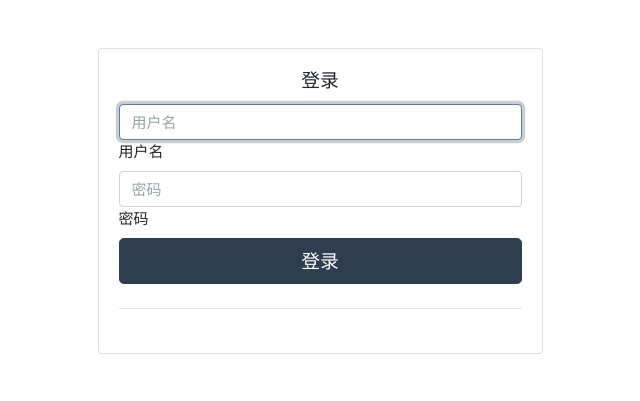
After one commit to liuzhenrain/django-bootstrap-website, a Django app: page /login/ in a window 1280 px wide. The commit adds this page. Shown: the top 401 px of the page, without its empty margins (320-960 px from the left). Run offline with Django 3.2, Linux system fonts and the light colour scheme; some libraries are stand-ins or nearby versions.

Commit message:
加入用户登录功能

```diff
--- /dev/null
+++ b/sharpknife/mysite/templates/mysite/login.html
@@ -0,0 +1,62 @@
+<!doctype html>
+<html lang="zh-hans">
+{% load static %}
+<head>
+    <title>登录</title>
+    <!-- Required meta tags -->
+    <meta charset="utf-8">
+    <meta name="viewport" content="width=device-width, initial-scale=1, shrink-to-fit=no">
+
+    <!-- Bootstrap CSS -->
+    <link rel="stylesheet" href="{% static 'css/bootstrap-flatly.css' %}">
+</head>
+
+<body>
+    <div class="container">
+        <div class="row">
+            <div class="col-sm-9 col-md-7 col-lg-5 mx-auto">
+                <div class="card card-signin my-5">
+                    <div class="card-body">
+                        <h5 class="card-title text-center">登录</h5>
+                        <form class="form-signin" action="{% url 'mysite:login' %}" method="POST" accept-charset="utf-8" enctype="application/x-www-form-urlencoded">
+                            {% csrf_token %}
+                            <div class="form-label-group">
+                                <input type="text" id="username" name="username" placeholder="用户名" required="" autofocus=""
+                                    class="form-control" />
+                                <label for="username">用户名</label></div>
+                            <div class="form-label-group">
+                                <input type="password" id="password" name="password" placeholder="密码"
+                                    required="" class="form-control" />
+                                    <label for="password">密码</label>
+                            </div>
+
+                            {% if request.GET.next %}
+                                <input name="next" value="{{ request.GET.next }}" type="hidden" >
+                            {% endif %}
+
+                            <button type="submit" class="btn btn-lg btn-primary btn-block">登录</button>
+                            <hr class="my-4" />
+                        </form>
+                        {% if error %}
+                            <div class="alert alert-danger alert-dismissible fade show" role="alert">
+                                <button type="button" class="close" data-dismiss="alert" aria-label="Close">
+                                    <span aria-hidden="true">&times;</span>
+                                    <span class="sr-only">Close</span>
+                                </button>
+                                <strong>错误!</strong> {{ error }}
+                            </div>
+                        {% endif %}
+
+                    </div>
+                </div>
+            </div>
+        </div>
+    </div>
+    <!-- Optional JavaScript -->
+    <!-- jQuery first, then Popper.js, then Bootstrap JS -->
+    <script src="{% static 'js/jquery-3.3.1.min.js' %}"></script>
+    <script src="{% static 'js/bootstrap.bundle.min.js' %}"></script>
+    <script src="{% static 'js/bootstrap.min.js' %}"></script>
+</body>
+
+</html>
--- a/sharpknife/mysite/urls.py
+++ b/sharpknife/mysite/urls.py
@@ -8,5 +8,7 @@ urlpatterns = [
     path('index/',mysite.IndexView.index,name='index'),
     path('ios/',mysite.ios,name='ios'),
     path('update/',mysite.update,name='update'),
-    path('account_json/',mysite.IndexView.used_account_json,name='account_json')
+    path('account_json/',mysite.IndexView.used_account_json,name='account_json'),
+    path('login/',mysite.IndexView.login,name='login'),
+    path('logout/',mysite.IndexView.logout,name='logout'),
 ]
--- a/sharpknife/mysite/views.py
+++ b/sharpknife/mysite/views.py
@@ -1,7 +1,11 @@
-from django.shortcuts import render,
+from django.shortcuts import render, redirect
 from django.http import HttpResponse, JsonResponse
 from django.core.paginator import Paginator, PageNotAnInteger, EmptyPage
 from django.utils import timezone
+from django.conf import settings
+from django.contrib.auth.decorators import login_required
+from django.contrib.auth.models import User
+from django.contrib import auth
 
 # Create your views here.
 from .models import AppleAccountModel, AccountEventModel
@@ -13,7 +17,8 @@ def index(request):
     ).order_by('-upload_date')
     unused_list = AppleAccountModel.objects.filter(used=False)
 
-    thead_list = ['帐号', '游戏名称', 'VPN', '帐号类型', '设备', '上传日期', '处理方式', '是否小游戏', '状态', '使用者']
+    thead_list = ['帐号', '游戏名称', 'VPN', '帐号类型',
+                  '设备', '上传日期', '处理方式', '是否小游戏', '状态', '使用者']
     paginator = Paginator(account_list, 10)
 
     page = request.GET.get('page')
@@ -29,10 +34,12 @@ def index(request):
     }
     return render(request, "mysite/index.html", context=context)
 
-
+@login_required
 def ios(request):
-    if not request.user.is_authenticated():
-        return
+    # print(request.user.is_authenticated)
+    # if not request.user.is_authenticated:
+    #     return redirect('%s?next=%s' % (settings.LOGIN_URL, request.path))
+    # else:
     return render(request, "mysite/ios.html")
 
 
@@ -51,7 +58,8 @@ class IndexView(BaseView):
         ).order_by('-upload_date')
         unused_list = AppleAccountModel.objects.filter(used=False)
 
-        thead_list = ['帐号', '游戏名称', 'VPN', '帐号类型', '设备', '上传日期', '处理方式', '是否小游戏', '状态', '使用者']
+        thead_list = ['帐号', '游戏名称', 'VPN', '帐号类型',
+                      '设备', '上传日期', '处理方式', '是否小游戏', '状态', '使用者']
         paginator = Paginator(account_list, 10)
 
         page = request.GET.get('page')
@@ -69,7 +77,8 @@ class IndexView(BaseView):
         return render(request, "mysite/index.html", context=context)
 
     def used_account_json(request):
-        account_list = AppleAccountModel.objects.filter(used=True).order_by('-request_date')
+        account_list = AppleAccountModel.objects.filter(
+            used=True).order_by('-request_date')
         json_data = {
             'total': len(account_list),
             'rows': []
@@ -89,3 +98,38 @@ class IndexView(BaseView):
                 'user': item.user.username,
             })
         return JsonResponse(json_data, safe=False)
+
+    def login(request):
+        if request.method == 'GET':
+            context = {
+                'from_page':request.get_full_path,
+            }
+            return render(request,'mysite/login.html',context=context)
+        else:
+            try:
+                username = request.POST.get('username')
+                password = request.POST.get('password')
+                user = auth.authenticate(request=request,username=username,password=password)
+                if user is not None:
+                    auth.login(request,user)
+                    if request.POST.get('next'):
+                        nextpath = request.POST.get('next')
+                        return redirect(nextpath)
+                    else:
+                        if user.is_staff:
+                            return redirect('/admin')
+                        return render(request,'mysite/index.html')
+                else:
+                    context = {
+                        'error':'登录失败，请重试'
+                    }
+                    return render(request,'mysite/login.html',context=context)
+            except KeyError as identifier:
+                context = {
+                    'error':'登录失败，请重试'
+                }
+                return render(request,'mysite/login.html',context=context)
+
+    def logout(request):
+        auth.logout(request);
+        return redirect("/")
--- a/sharpknife/sharpknife/settings.py
+++ b/sharpknife/sharpknife/settings.py
@@ -123,3 +123,5 @@ STATIC_URL = '/static/'
 STATICFILES_DIRS = (
     os.path.join(BASE_DIR, "common_static"),
 )
+
+LOGIN_URL='/login'
--- a/sharpknife/sharpknife/urls.py
+++ b/sharpknife/sharpknife/urls.py
@@ -19,5 +19,5 @@ from mysite import views
 
 urlpatterns = [
     path("",include('mysite.urls')),
-    path('admin/', admin.site.urls,name='login'),
+    path('admin/', admin.site.urls,name='admin'),
 ]
--- a/sharpknife/templates/base.html
+++ b/sharpknife/templates/base.html
@@ -45,7 +45,11 @@
                     <a class="nav-link" href="{% url 'mysite:update' %}">更新/整包</a>
                 </li>
             </ul>
-            <a class="btn btn-outline-success my-2 my-sm-0" href="/admin">Login</a>
+                {% if request.user.is_authenticated %}
+                <a class="btn btn-outline-success my-2 my-sm-0" href="{% url 'mysite:logout' %}">注销</a>
+                {% else %}
+                <a class="btn btn-outline-success my-2 my-sm-0" href="{% url 'mysite:login' %}">登录</a>
+                {% endif %}
         </div>
     </nav>
     {% block body %}
```
